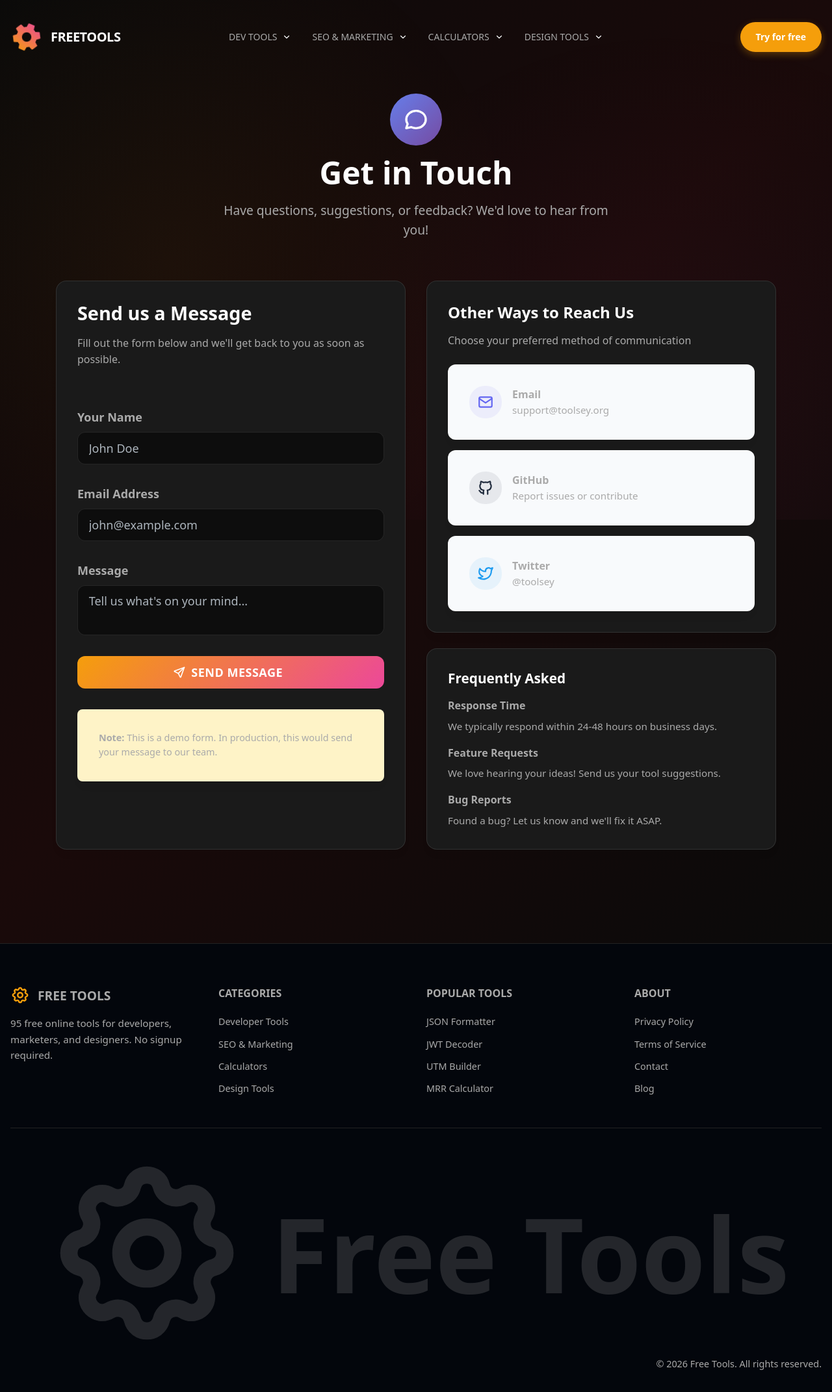
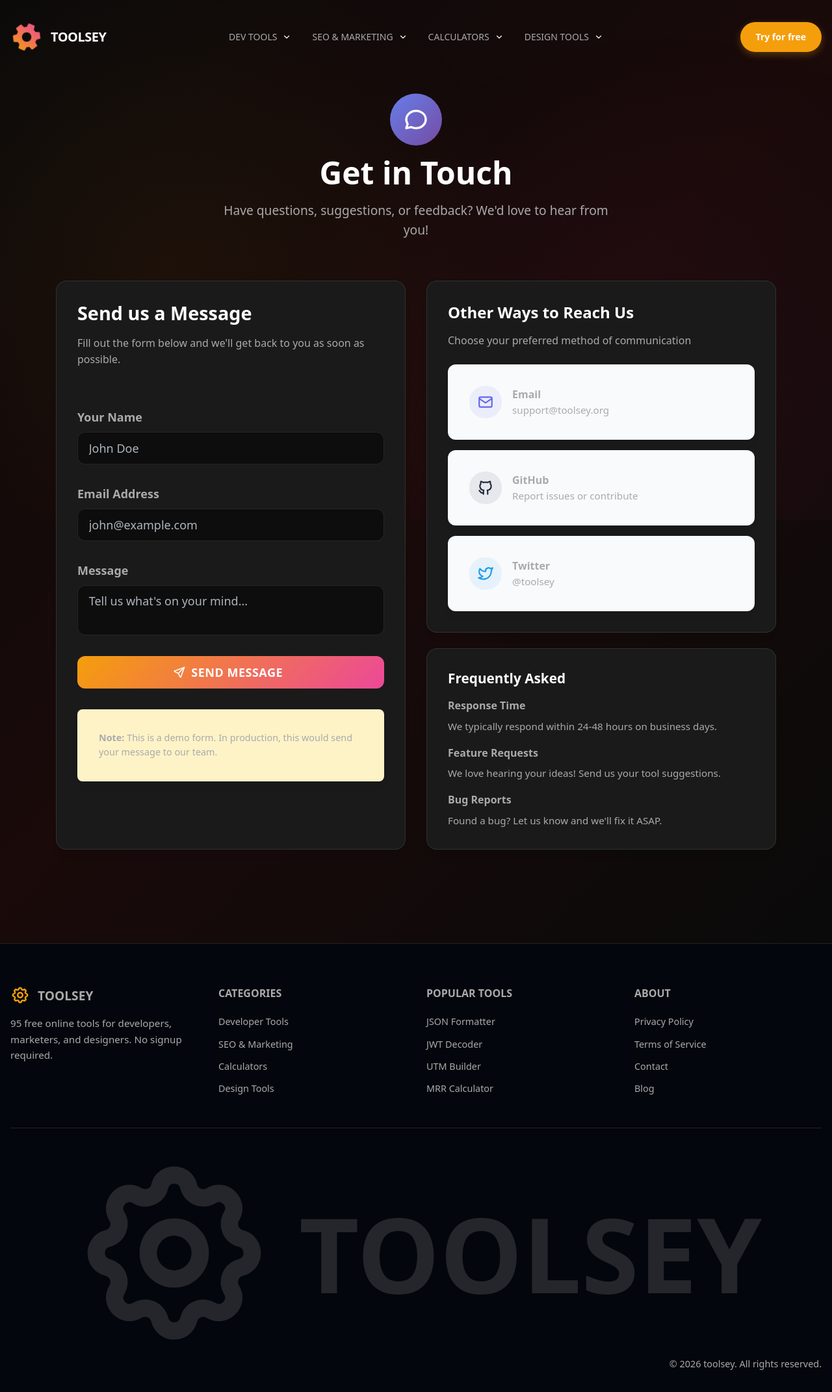
Before and after one commit to afnanmeh/free-tools, a Next.js app: page /contact in a window 1280 px wide. Shown: the whole page at 65% size. Built offline with nearby package versions, Linux system fonts and the light colour scheme.

Commit message:
Add aggregate rating to schema markup and complete footer branding update to Toolsey

```diff
--- a/components/layout/Footer.tsx
+++ b/components/layout/Footer.tsx
@@ -17,7 +17,7 @@ export function Footer() {
               <Flex align="center" justify="flex-start" gap="sm">
                 <IconSettings size={30} color="#F59E0B" />
                 <Text style={{ color: '#F59E0B', fontWeight: 900, fontSize: '1.2rem', }}>
-                  FREE TOOLS
+                  TOOLSEY
                 </Text>
               </Flex>
               <Text style={{ color: '#aaaaaa', fontSize: '0.95rem', lineHeight: 1.6 }}>
@@ -101,7 +101,7 @@ export function Footer() {
                 }}
               />
               <Text style={{ color: '#aaaaaa', fontSize: '10rem', fontWeight: 900 }}>
-                Free Tools
+                TOOLSEY
               </Text>
             </Flex>
 
@@ -109,7 +109,7 @@ export function Footer() {
 
             <Group justify="flex-end" style={{ position: 'relative', zIndex: 1 }}>
               <Text style={{ color: '#aaaaaa', fontSize: '0.9rem' }}>
-                &copy; {currentYear} Free Tools. All rights reserved.
+                &copy; {currentYear} toolsey. All rights reserved.
               </Text>
 
             </Group>
--- a/components/layout/SiteHeader.tsx
+++ b/components/layout/SiteHeader.tsx
@@ -60,7 +60,7 @@ export function SiteHeader() {
                   letterSpacing: '-0.5px',
                 }}
               >
-                FREETOOLS
+                TOOLSEY
               </Title>
             </Link>
 
```
Also changed, not shown: app/page.tsx (+8 -0 lines).
